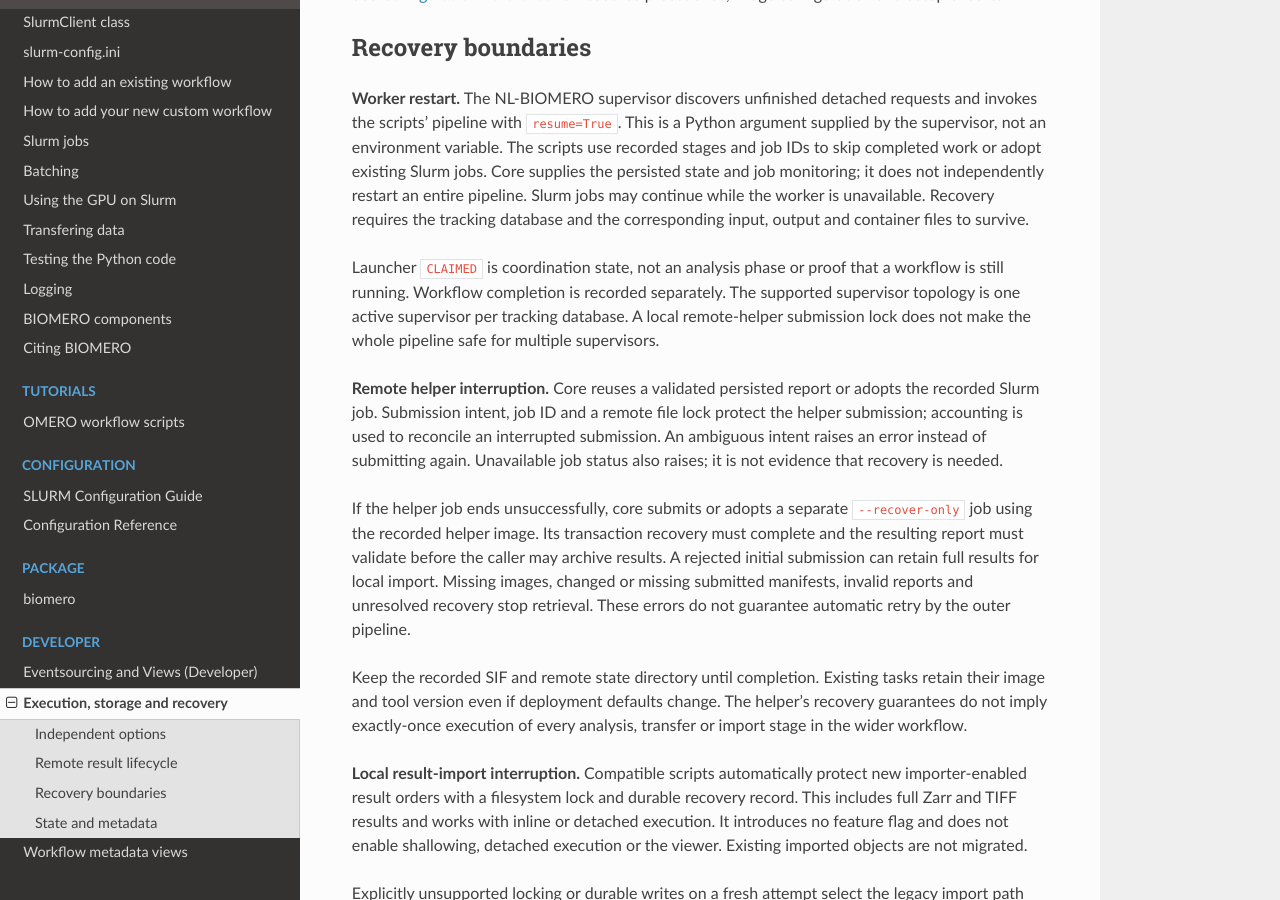
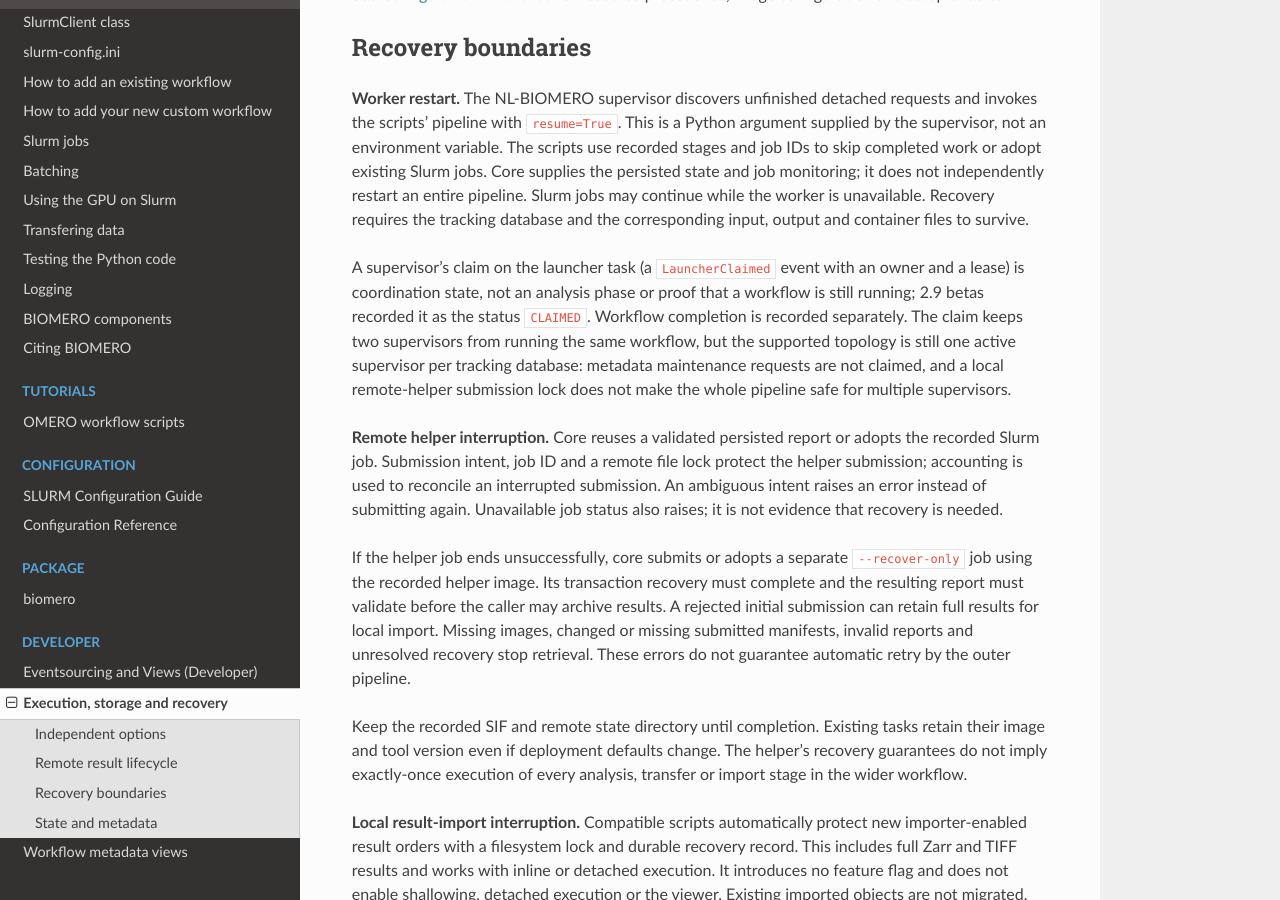
Before and after one commit to NL-BioImaging/biomero, a Sphinx documentation site: the page built from docs/developer/execution-and-storage.rst, in a window 1280 px wide and 900 px high, scrolled down 1474 px. Built offline with Sphinx 7.4.7 and the Read the Docs theme 3.1.0, drawn with Linux system fonts in a browser that asks for light colours; pages that are not in the unit, such as notebooks, are missing from menus.

Commit message:
Review fixes: lease clock docs, stale CLAIMED docs, TRUTHY_VALUES, nits
Co-Authored-By: Claude Sonnet 5.5 <noreply@anthropic.com>

```diff
--- a/docs/biomero.rst
+++ b/docs/biomero.rst
@@ -39,7 +39,7 @@ biomero.detached module
 -----------------------
 
 .. automodule:: biomero.detached
-   :members:
+   :members: detached_mode_enabled
    :show-inheritance:
 
 biomero.maintenance module
--- a/docs/developer/execution-and-storage.rst
+++ b/docs/developer/execution-and-storage.rst
@@ -77,10 +77,13 @@ it does not independently restart an entire pipeline. Slurm jobs may continue
 while the worker is unavailable. Recovery requires the tracking database and
 the corresponding input, output and container files to survive.
 
-Launcher ``CLAIMED`` is coordination state, not an analysis phase or proof
-that a workflow is still running. Workflow completion is recorded separately.
-The supported supervisor topology is one active supervisor per tracking
-database. A local remote-helper submission lock does not make the whole
+A supervisor's claim on the launcher task (a ``LauncherClaimed`` event with an
+owner and a lease) is coordination state, not an analysis phase or proof that a
+workflow is still running; 2.9 betas recorded it as the status ``CLAIMED``.
+Workflow completion is recorded separately. The claim keeps two supervisors from
+running the same workflow, but the supported topology is still one active
+supervisor per tracking database: metadata maintenance requests are not
+claimed, and a local remote-helper submission lock does not make the whole
 pipeline safe for multiple supervisors.
 
 **Remote helper interruption.** Core reuses a validated persisted report or
```
Also changed, not shown: docs/developer/eventsourcing.rst (+6 -2 lines), 4 other files.
